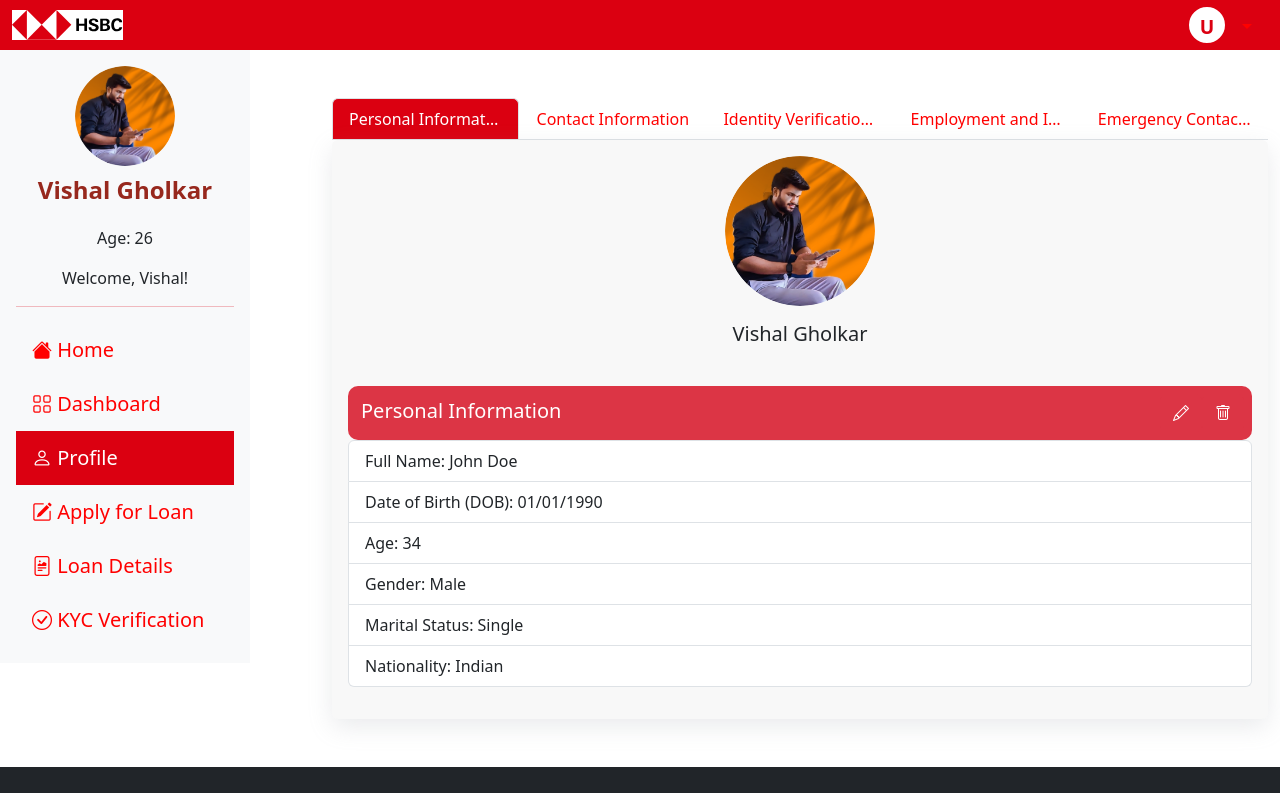
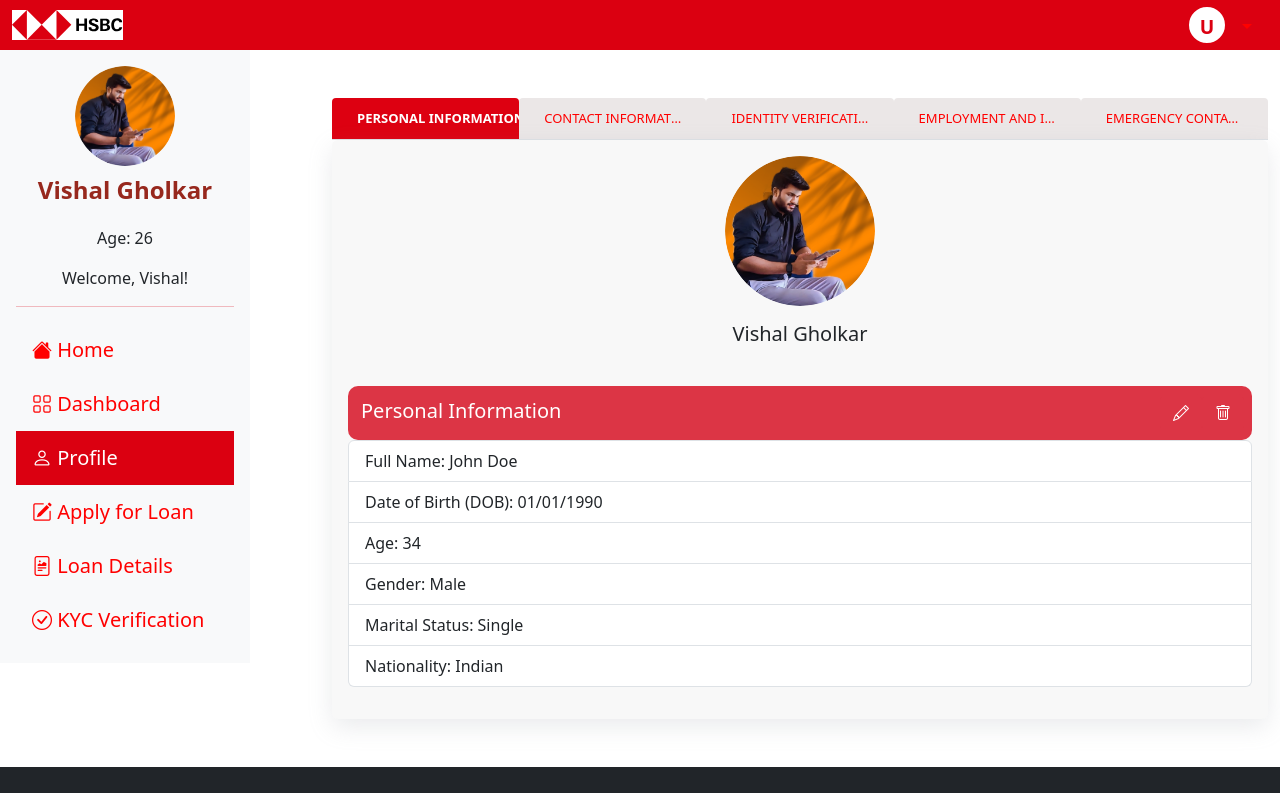
Before and after one commit to Vishal-LTI/FrontEnd, a React (Create React App) app in the folder loan-app/: page /view-profile in a window 1280 px wide. Shown: the top 793 px of the page. Built offline with nearby package versions, Linux system fonts and the light colour scheme.

Commit message:
kyc page changes

```diff
--- a/loan-app/src/Pages/userPages/KYCVerification.jsx
+++ b/loan-app/src/Pages/userPages/KYCVerification.jsx
@@ -3,6 +3,7 @@ import { useForm } from "react-hook-form";
 import Footer from "../../Components/Footer";
 import Navbar from "../../Components/Navbar";
 import Layout from "../../Components/Layout";
+import { Container, Row } from "react-bootstrap";
 
 const KYCVerification = () => {
   const [showOtp, setShowOtp] = useState(false);
@@ -24,13 +25,9 @@ const KYCVerification = () => {
   return (
     <>
       <Layout>
-        <div>
-          <div
-            className="container"
-            style={{ maxWidth: "900px", marginTop: "50px" }}
-          >
-            <div className="card shadow" style={{ display: "flex" }}>
-              <div>
+            <Container className="mt-5">
+              <Row>
+              <div className="col-sm-12 col-md-6">
                 <h5
                   className="card-title text-center"
                   style={{
@@ -188,7 +185,10 @@ const KYCVerification = () => {
                       Submit
                     </button>
                   </form>
-                  <div>
+
+                </div>
+              </div>
+              <div className="col-sm-12 col-md-6">
                     <img
                       src="/kyc.jpg"
                       style={{
@@ -197,12 +197,10 @@ const KYCVerification = () => {
                         marginLeft:'50px'
                       }}
                     />
-                  </div>
-                </div>
               </div>
-            </div>
-          </div>
-        </div>
+              </Row>
+
+            </Container>
       </Layout>
     </>
   );
--- a/loan-app/src/Pages/userPages/UserProfile.jsx
+++ b/loan-app/src/Pages/userPages/UserProfile.jsx
@@ -107,7 +107,7 @@ const UserProfileDetails = () => {
             </Row>
           </Tab>
           <Tab eventKey="ContactInformation" title={
-            <span className="title-tab" title="Contact Information">
+            <span className="title-tab-even" title="Contact Information">
               Contact Information
             </span>
           }>
@@ -176,7 +176,7 @@ const UserProfileDetails = () => {
             </Row>
           </Tab>
           <Tab eventKey="EmploymentandIncomeDetails" title={
-            <span className="title-tab" title="Employment and Income Details">
+            <span className="title-tab-even" title="Employment and Income Details">
               Employment and Income Details
             </span>
           }>
--- a/loan-app/src/Styles/userProfile.css
+++ b/loan-app/src/Styles/userProfile.css
@@ -9,14 +9,6 @@
     width: 155px;
     display: inline-block;
 }
-.profile-tabs .nav-link.active, .profile-tabs .nav-link.active:hover{
-    background-color: #db0011 !important;
-    color: #fff !important;
-}
-.profile-tabs .title-tab:hover{
-    cursor: pointer;
-    color: #a5020f;
-}
 .tabs-card-body{
     border: 0px;
     box-shadow: rgba(149, 157, 165, 0.2) 0px 8px 24px;
@@ -27,7 +19,34 @@
 .section_title{
     margin: 5px;
 }
-
+.profile-tabs .nav-link.active{
+    background-color: #dd0011 !important;
+    border: none !important;
+    color: #fff !important;
+    font-weight: 600;
+    display: flex;
+    align-items: center;
+    vertical-align: middle;
+    z-index: 1;
+}
+.profile-tabs .nav-link{
+    color: #3d3d3d;
+    font-size: 13px;
+    background: #ebe7e7;
+    border: 0;
+    padding: 11px 25px;
+    align-items: center;
+    vertical-align: middle;
+    border: none !important;
+    white-space: nowrap;
+    overflow: hidden;
+    text-overflow: ellipsis;
+    width: 155px;
+    display: inline-block;
+    text-transform: uppercase;
+    margin-right: 2px;
+    border-radius: 4px 4px 0 0;
+}
 @media(max-width: 900px) {
     .profile-tabs .nav-item {
       width: 100%;
```
